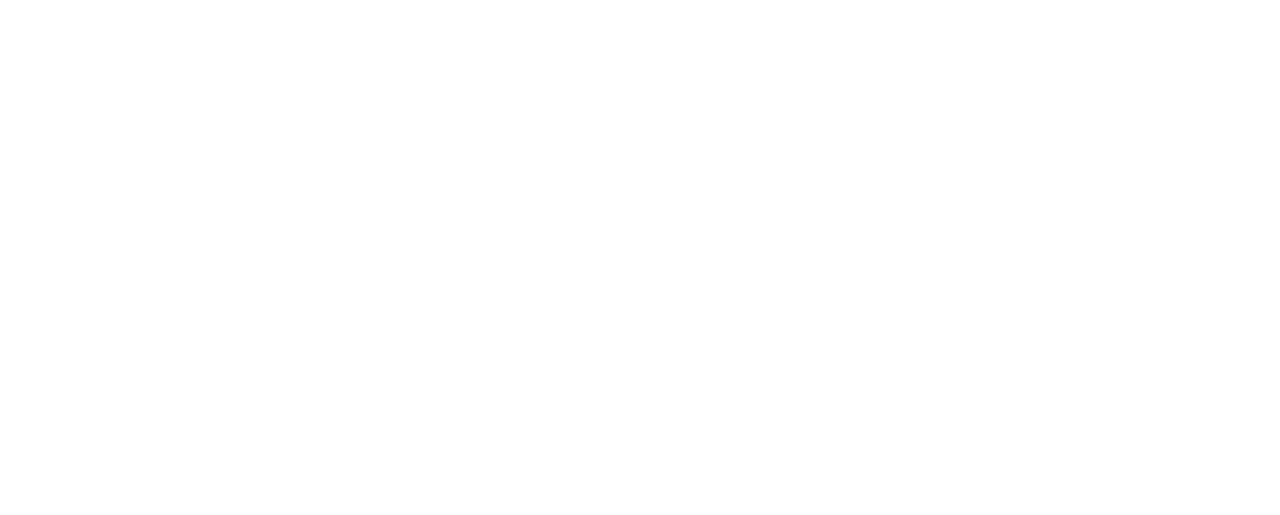
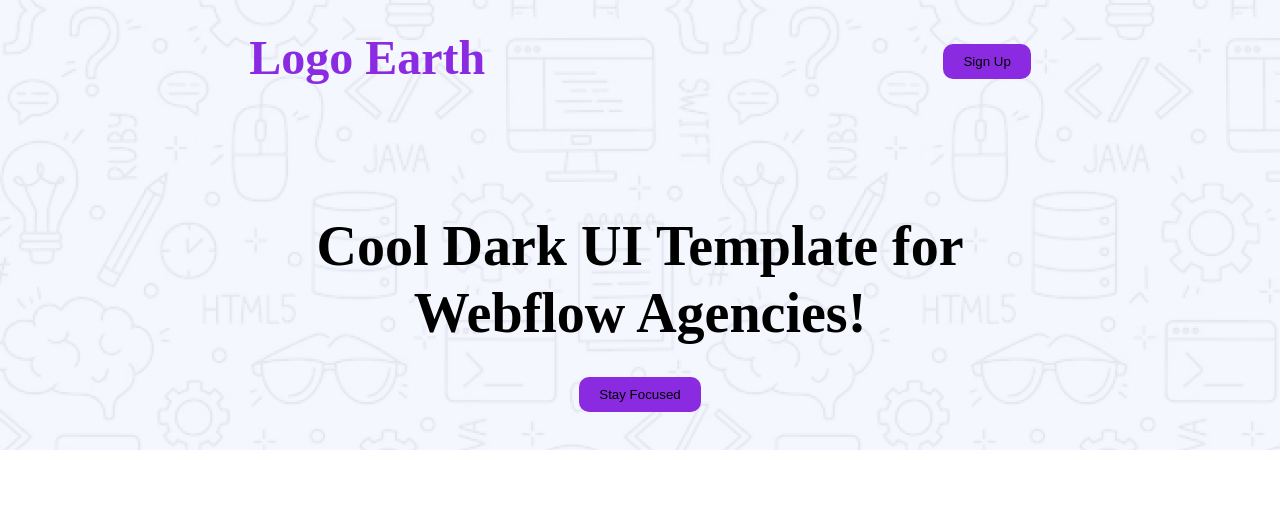
Before and after one commit to tanjirultusher/Logo-Earth, a plain HTML site: page index.html in a window 1280 px wide. Drawn offline with Linux system fonts and the light colour scheme.

Commit message:
adding backgroud images with navbar anf banner section

```diff
--- a/index.html
+++ b/index.html
@@ -4,8 +4,24 @@
     <meta charset="UTF-8">
     <meta name="viewport" content="width=device-width, initial-scale=1.0">
     <title>Logo Earth</title>
+    <link rel="stylesheet" href="style.css">
 </head>
 <body>
+    <header>
+        <nav>
+            <ul>
+                <li><h1>Logo Earth</h1></li>
+                <li><button class="btn">Sign Up</button></li>
+            </ul>
+        </nav>
+        <br>
+        <main class="hero-section">
+        <div class="hero-content">
+            <h1>Cool Dark UI Template for Webflow Agencies!</h1>
+            <button class="btn">Stay Focused</button>
+        </div>
+    </main>
+    </header>
 
 </body>
 </html>
--- a/style.css
+++ b/style.css
@@ -0,0 +1,52 @@
+*{
+    margin: 0;
+    padding: 0;
+    box-sizing: border-box;
+}
+header{
+    padding: 20px;
+    background: url("Assets/Hero-bg.png");
+    height: 450px;
+    width: 100%;
+}
+
+nav ul{
+    border: none;
+    color: blueviolet;
+    display:flex;
+    justify-content: space-around;
+    align-items: center;
+    max-width: 1280px;
+    margin: 0 auto;
+
+
+}
+nav ul li{
+    list-style: none;
+    font-size: 2em;
+    margin: 10px;
+}
+.btn{
+    padding: 10px 20px;
+    background-color:blueviolet;
+    border: none;
+    border-radius: 10px;
+    cursor: pointer;
+}
+.btn:hover{
+    background-color: orange;
+}
+.hero-section {
+    padding: 100px;
+    text-align: center;
+}
+.hero-section h1 {
+    font-size: 3.5rem;
+    font-weight: bold;
+    margin-bottom: 30px;
+    max-width: 700px;
+    margin-left: auto;
+    margin-right: auto;
+    line-height: 1.2;
+    text-align: center;
+}
```
